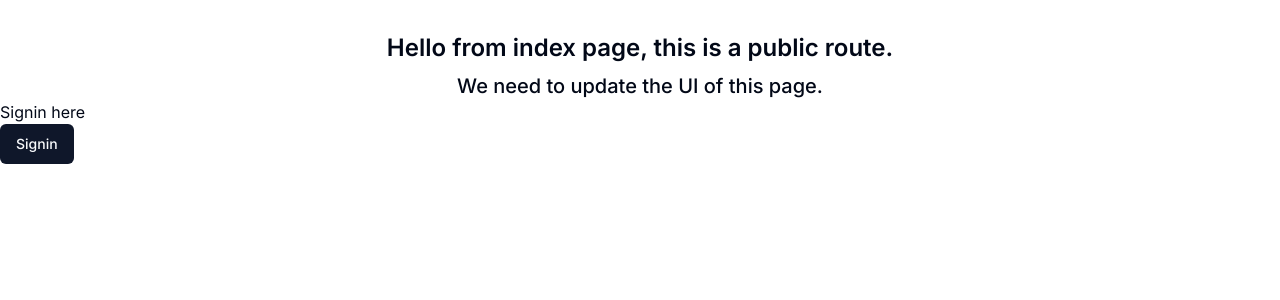
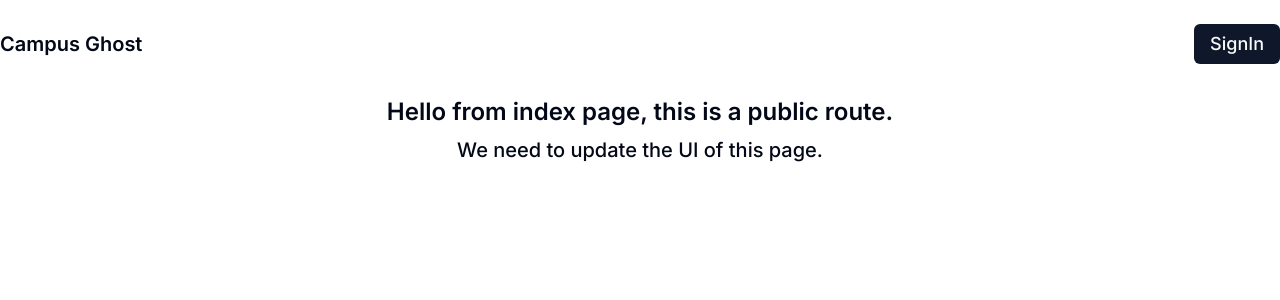
Before and after one commit to 100XEnginners/CampusGhost, a Next.js app: page / in a window 1280 px wide. Shown: the top 300 px of the page. Built offline with nearby package versions, Linux system fonts and the light colour scheme; no server answers.

Commit message:
Created Navbar and added to root layout

```diff
--- /dev/null
+++ b/app/components/Navbar.tsx
@@ -0,0 +1,38 @@
+import { Button } from "@/components/ui/button";
+import { getServerSession } from "next-auth";
+import Link from "next/link";
+import { authOptions } from "../utils/auth";
+import SignoutButton from "./LogoutButton";
+
+export async function Navbar() {
+  const session = await getServerSession(authOptions);
+  return (
+    <header>
+      <nav className="max-w-7xl mx-auto flex flex-row justify-between items-center m-6">
+        <div className="left-nav">
+          <Link href="/">
+            <div className="text-xl font-semibold">
+              Campus Ghost
+            </div>
+          </Link>
+        </div>
+        <div className="right-nav">
+          {session ? (
+            <div className="flex flex-row items-center gap-4">
+              <h1 className="text-lg font-medium">Account</h1>
+              <SignoutButton />
+            </div>
+          ) : (
+
+            <Button asChild className="text-lg font-medium">
+              <Link href="/auth">
+                SignIn
+              </Link>
+            </Button>
+
+          )}
+        </div>
+      </nav>
+    </header>
+  )
+}
--- a/app/layout.tsx
+++ b/app/layout.tsx
@@ -1,6 +1,7 @@
 import type { Metadata } from 'next'
 import { Inter } from 'next/font/google'
 import './globals.css'
+import { Navbar } from './components/Navbar'
 
 const inter = Inter({ subsets: ['latin'] })
 
@@ -16,7 +17,12 @@ export default function RootLayout({
 }) {
   return (
     <html lang="en">
-      <body className={inter.className}>{children}</body>
+      <body className={inter.className}>
+        <Navbar />
+        <main>
+          {children}
+        </main>
+      </body>
     </html>
   )
 }
--- a/app/page.tsx
+++ b/app/page.tsx
@@ -1,30 +1,12 @@
 import { getServerSession } from "next-auth"
 import { authOptions } from "./utils/auth"
-import { Button } from "@/components/ui/button";
-import Link from "next/link";
-import SignoutButton from "./components/LogoutButton";
 
 export default async function Home() {
   const session = await getServerSession(authOptions);
   return (
-    <main>
+    <div>
       <h1 className='text-2xl text-center mt-8 font-semibold'>Hello from index page, this is a public route.</h1>
       <h2 className="text-xl text-center mt-2 font-medium">We need to update the UI of this page.</h2>
-      {
-        session ? (
-          <div>
-            <h1>You are authenticated</h1>
-            <SignoutButton />
-          </div>
-        ) : (
-          <div className="">
-            <h1>Signin here</h1>
-            <Button asChild>
-              <Link href={"/auth"}>Signin</Link>
-            </Button>
-          </div>
-        )
-      }
-    </main>
+    </div>
   )
 }
```
